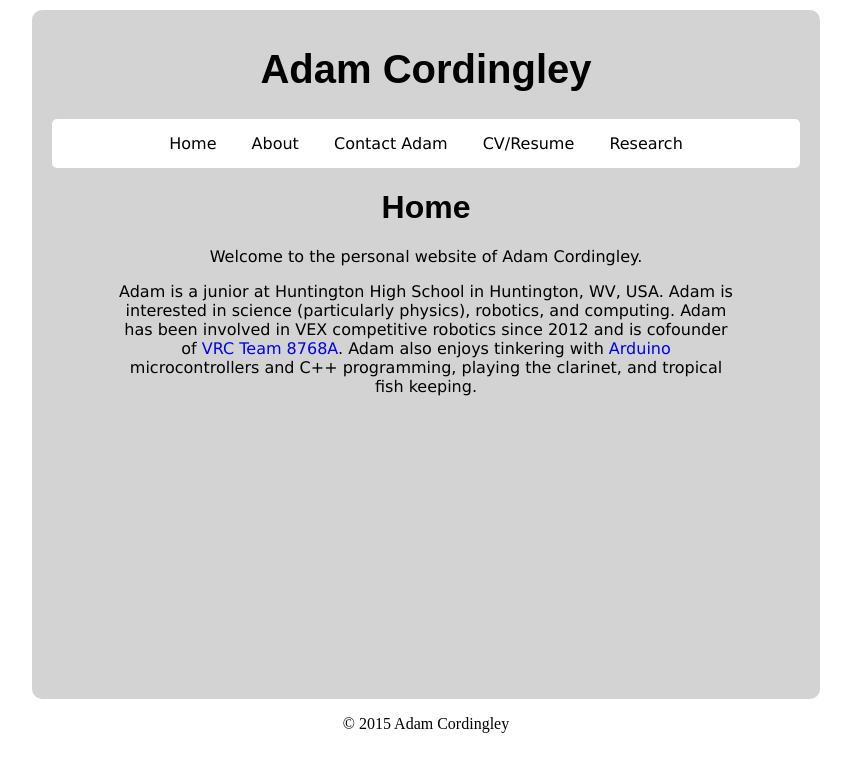
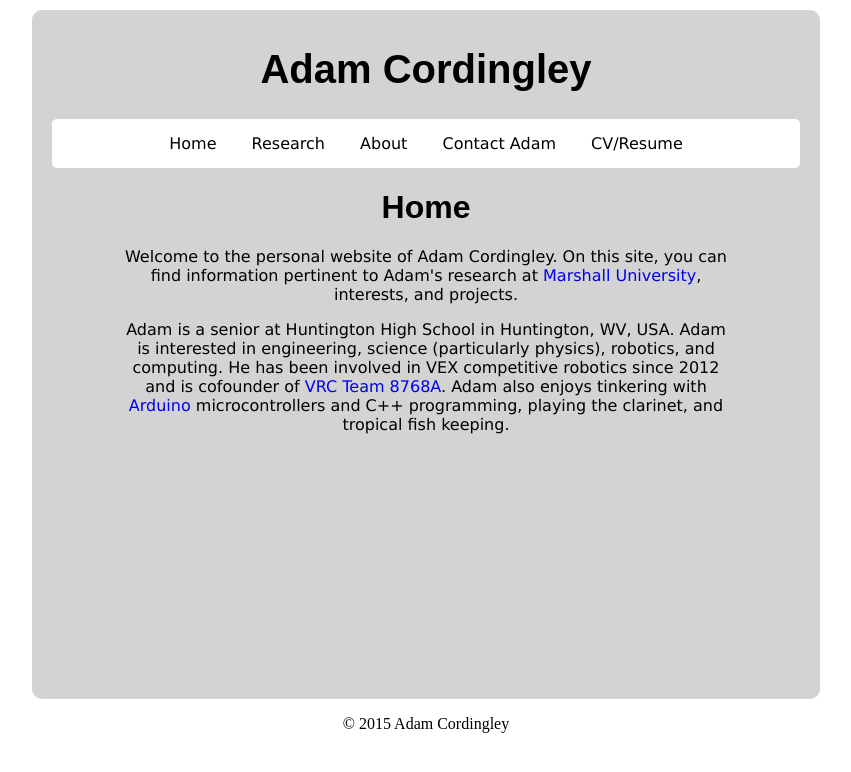
Before and after one commit to AdamC19/AdamC19.github.io, a Jekyll site: the page built from index.html, in a window 1280 px wide. Shown: the top 772 px of the page, without its empty margins (222-1073 px from the left). Built offline with Jekyll 4.4.1, drawn with Linux system fonts in a browser that asks for light colours.

Commit message:
Updates & Changes

```diff
--- a/_layouts/default.html
+++ b/_layouts/default.html
@@ -4,6 +4,9 @@
 	<base href="{{ site.url }}">
 	<link rel="stylesheet" type="text/css" href="style.css">
 	<meta charset="UTF-8">
+	<meta name="description" content="This is the personal website of Adam Cordingley. Information pertinent to Adam's research at Marshall University, interests, and projects can be found here.">
+	<meta name="author" content="Adam C. Cordingley">
+
 	<title>Adam Cordingley - {{ page.title }}</title>
 	<link rel="apple-touch-icon" sizes="57x57" href="icons/apple-icon-57x57.png">
 	<link rel="apple-touch-icon" sizes="60x60" href="icons/apple-icon-60x60.png">
@@ -30,10 +33,11 @@
 		<h1 id="header">Adam Cordingley</h1>
 		<div id="nav" >
 			<span><a href="index.html" id="link">Home</a></span>
+			<span><a href="research.html" id="link">Research</a></span>
 			<span><a href="about.html" id="link">About</a></span>
 			<span><a href="contact.html" id="link">Contact Adam</a></span>
 			<span><a href="AdamCordingleyCV.pdf" id="link" target="_blank">CV/Resume</a></span>
-			<span><a href="research.html" id="link">Research</a></span>
+
 		</div>
 		<div id="content" class="center">
 			<h1>{{ page.title }}</h1>
--- a/contact.html
+++ b/contact.html
@@ -3,4 +3,4 @@ title: Contact
 ---
 <h2>Adam C. Cordingley</h2>
 <p>Cell: +1 304 638 9199</p>
-<p>E-mail: adam@acordingley.us</p>
+<p>E-mail: cordingleyadam19@gmail.com</p>
--- a/index.html
+++ b/index.html
@@ -1,6 +1,6 @@
 ---
 title: Home
 ---
-<p>Welcome to the personal website of Adam Cordingley.</p>
-<p>Adam is a junior at Huntington High School in Huntington, WV, USA. Adam is interested in science (particularly physics), robotics, and computing. Adam has been involved in VEX competitive robotics since 2012 and is cofounder of <a href="http://backdrive.github.io/">VRC Team 8768A</a>. Adam also enjoys tinkering with <a href="http://arduino.cc">Arduino</a> microcontrollers and C++ programming, playing the clarinet, and tropical fish keeping.</p>
+<p>Welcome to the personal website of Adam Cordingley. On this site, you can find information pertinent to Adam's research at <a href="http://www.marshall.edu">Marshall University</a>, interests, and projects.</p>
+<p>Adam is a senior at Huntington High School in Huntington, WV, USA. Adam is interested in engineering, science (particularly physics), robotics, and computing. He has been involved in VEX competitive robotics since 2012 and is cofounder of <a href="http://backdrive.github.io/">VRC Team 8768A</a>. Adam also enjoys tinkering with <a href="http://arduino.cc">Arduino</a> microcontrollers and C++ programming, playing the clarinet, and tropical fish keeping.</p>
 <!--<p>I am a junior at Huntington High School in Huntington, WV, USA. I am interested in science (particularly physics), robotics, and computing. I have been involved in VEX competitive robotics since 2012 and am cofounder of <a href="http://backdrive.github.io/" target="_blank">VRC Team 8768A</a>. I also enjoys tinkering with <a href="http://arduino.cc" target="_blank">Arduino</a> microcontrollers and C++ programming, playing the clarinet, and tropical fish keeping.</p>-->
--- a/research.html
+++ b/research.html
@@ -11,5 +11,5 @@ title: Research
 
 <h2>2014</h2>
 <p>During the spring of 2014, Adam conducted research using SEM studying the wear on oboe reeds due to playing over time. This was done in conjunction with the <a href="http://www.marshall.edu/mbic/" target="_blank">MU MBIC</a> and <a href="http://www.richardkravchak.com" target="_blank">Dr. Richard Kravchak</a>, oboist and director of the <a href="http://www.marshall.edu/somt/music/" target="_blank">MU School of Music and Theatre</a>. Adam presented a poster on this project at Marshall's Sigma Xi day titled "Wear Analysis of Oboe Reeds with Scanning Electron Microscopy". The poster is displayed below and can also be viewed <a href="/img/sigma_xi_poster.jpg" target="_blank">here</a>.</p>
-<a href="/img/sigma_xi_poster.jpg" target="_blank"><img src="/img/sigma_xi_poster.jpg" width="75%" alt="Wear Analysis of Oboe Reeds (click for poster)"></a>
+<a href="/img/sigma_xi_poster.jpg" target="_blank"><img src="/img/sigma_xi_poster.jpg" width="75%" alt="Wear Analysis of Oboe Reeds (click for poster)" ></a>
 </div>
```
Also changed, not shown: img/sigma_xi_poster.jpg.
